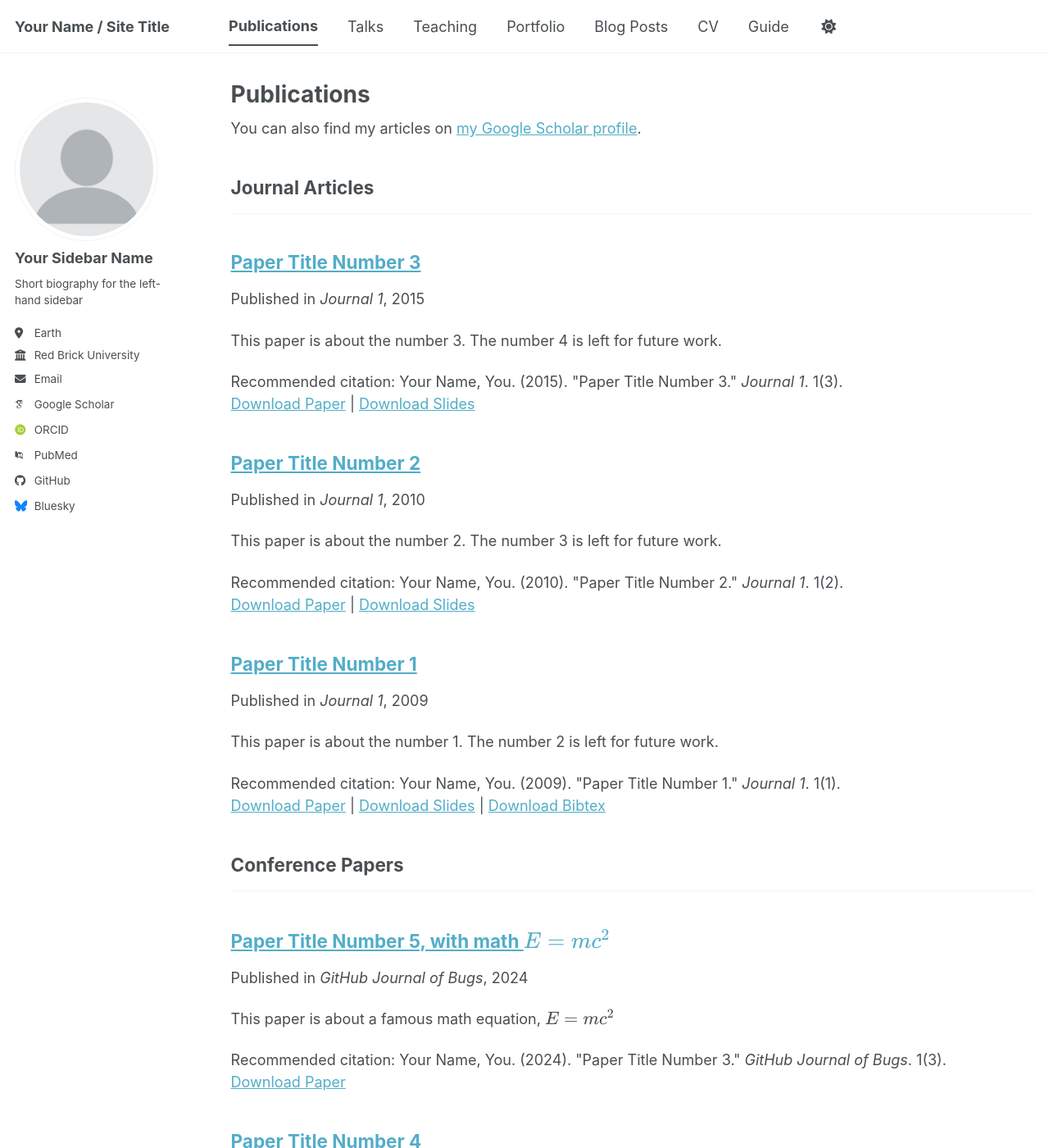
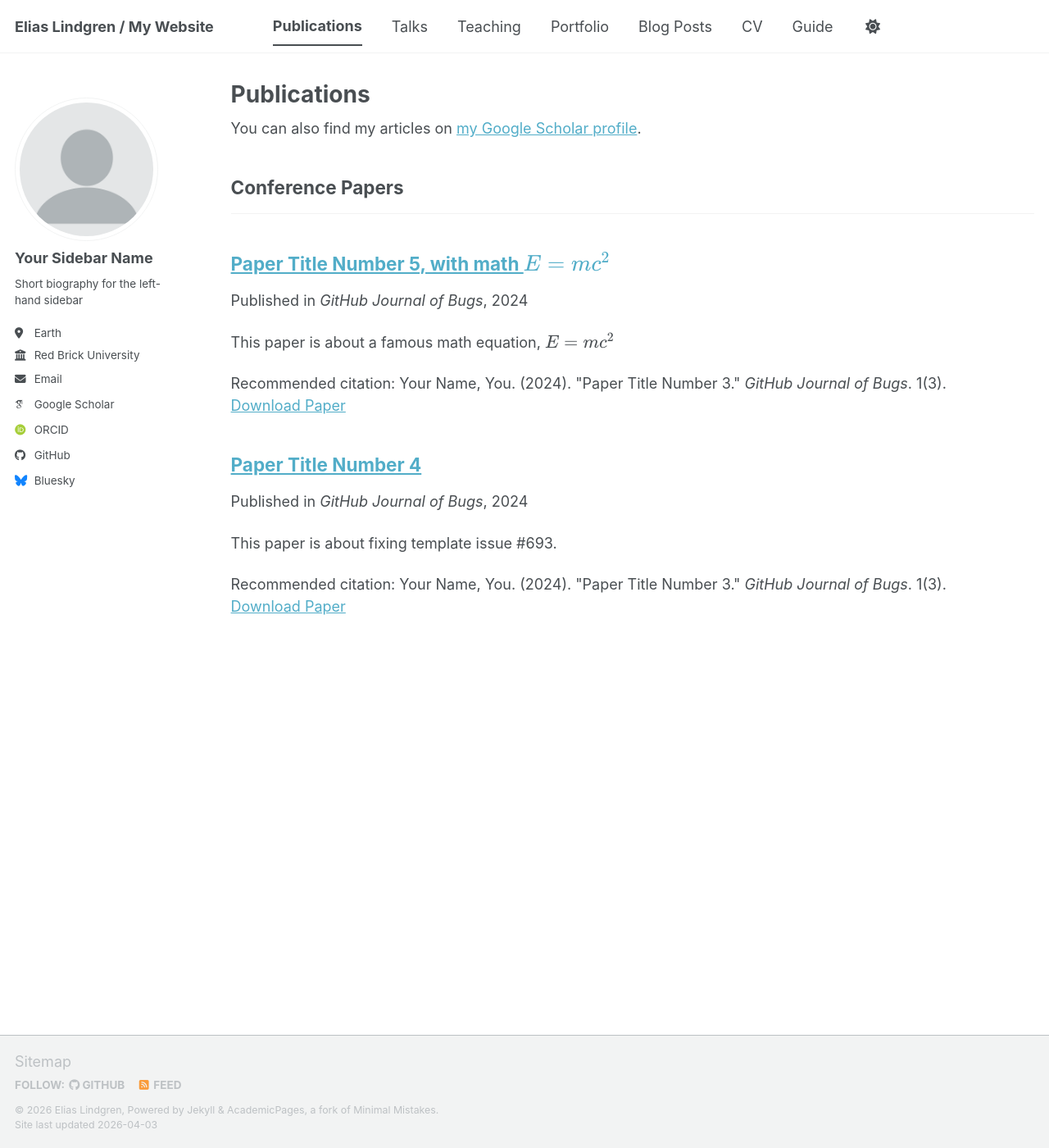
Before and after one commit to eaplindgren/eaplindgren.github.io, a Jekyll site: the page built from _pages/publications.html, in a window 1280 px wide and 1400 px high. Shown: the whole window at 82% size. Built offline with Jekyll 4.4.1, drawn with Linux system fonts in a browser that asks for light colours; some web fonts are replaced; a script bundle is joined from its source files by our own code; library files that are not in the unit come from our copies; some of the changed lines change nothing that is shown; some of the changed text lies outside the part shown.

Commit message:
first edits

```diff
--- a/_config.yml
+++ b/_config.yml
@@ -9,14 +9,14 @@
 # Basic Site Settings
 locale                   : "en-US"
 site_theme               : "default" # The available themes options are "default", "air", "sunrise", "mint", "dirt" and "contrast"
-title                    : "Your Name / Site Title"
+title                    : "Elias Lindgren / My Website"
 title_separator          : "-"
-name                     : &name "Your Name"
-description              : &description "Your Name's academic portfolio"   # Update this with a general description of your site, this is the default if not overridden by a page
-url                      : https://academicpages.github.io # The base hostname & protocol for your site e.g. "https://[your GitHub username].github.io",
+name                     : &name "Elias Lindgren"
+description              : &description "Elias Lindgren's academic portfolio"   # Update this with a general description of your site, this is the default if not overridden by a page
+url                      : https://eaplindgren.github.io # The base hostname & protocol for your site e.g. "https://[your GitHub username].github.io",
                                                            # or if you already have some other page hosted on Github then use "https://[your GitHub username].github.io/[Your Repo Name]"
 baseurl                  : "" # the subpath of your site, e.g. "/blog"
-repository               : "academicpages/academicpages.github.io"
+repository               : "eaplindgren/eaplindgren.github.io"
 
 # Site Author - The following control what appear as part of the author content on the side bar.
 #               If a field is blank the icon and link will not appear, otherwise it will be shown.
@@ -35,13 +35,13 @@
   # Academic websites
   academia         : # URL
   arxiv            : # URL - Update with the correct link to your profile
-  googlescholar    : "https://scholar.google.com/citations?user=PS_CX0AAAAAJ"
+  googlescholar    : "https://scholar.google.com/citations?user=27MhkmwAAAAJ&hl=en"
   inspire-hep      : # URL
   impactstory      : # URL
-  orcid            : "https://orcid.org/yourorcidurl"
+  orcid            : "https://orcid.org/my-orcid?orcid=0009-0004-0558-2596"
   semantic         : # URL
   ssrn             : # URL
-  pubmed           : "https://www.ncbi.nlm.nih.gov/pubmed/?term=john+snow"
+  pubmed           : # URL
   researchgate     : # URL
   scopus           : # URL
   zotero           : # URL
@@ -51,13 +51,13 @@
   bitbucket        : # Username - Update with your username on the site
   codepen          : # Username
   dribbble         : # Username
-  github           : "academicpages"
+  github           : "eaplindgren"
   kaggle           : # Username
   stackoverflow    : # User number or user number and name (i.e., use "1" or "1/jeff-atwood")
 
   # Social media
   artstation       : # Username
-  bluesky          : "bsky.app" # Replace this with you Bluesky username
+  bluesky          : "eliaslindgren.bsky.social" # Replace this with you Bluesky username
   facebook         : # Username
   flickr           : # Username
   foursquare       : # Username
@@ -84,12 +84,14 @@
 
 # Publication Category - The following the list of publication categories and their headings
 publication_category:
-  books:
-    title: 'Books'
-  manuscripts:
-    title: 'Journal Articles'
+  # books:
+  #   title: 'Books'
+  # manuscripts:
+  #   title: 'Journal Articles'
   conferences:
     title: 'Conference Papers'
+  preprints:
+    title: 'Preprints'
 
 # Site Settings
 teaser                   :  # filename of teaser fallback teaser image placed in /images/ for social media previews
```
